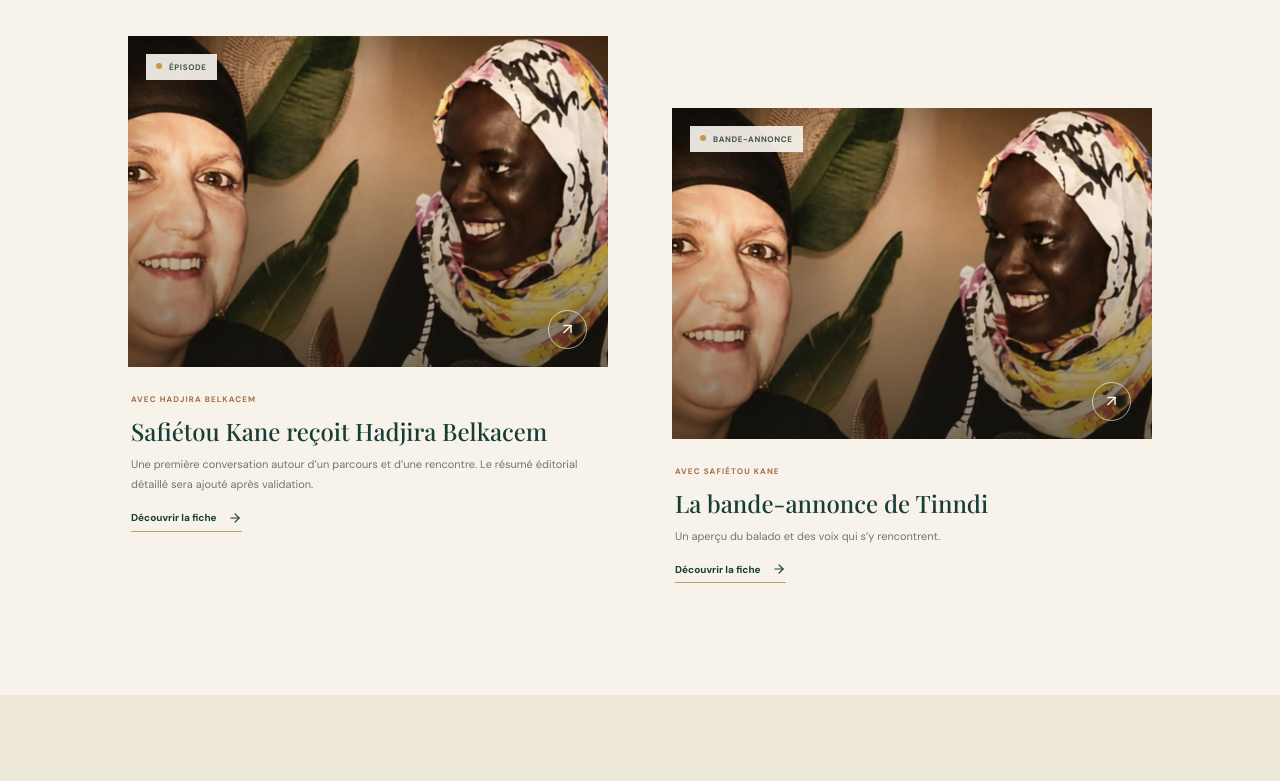
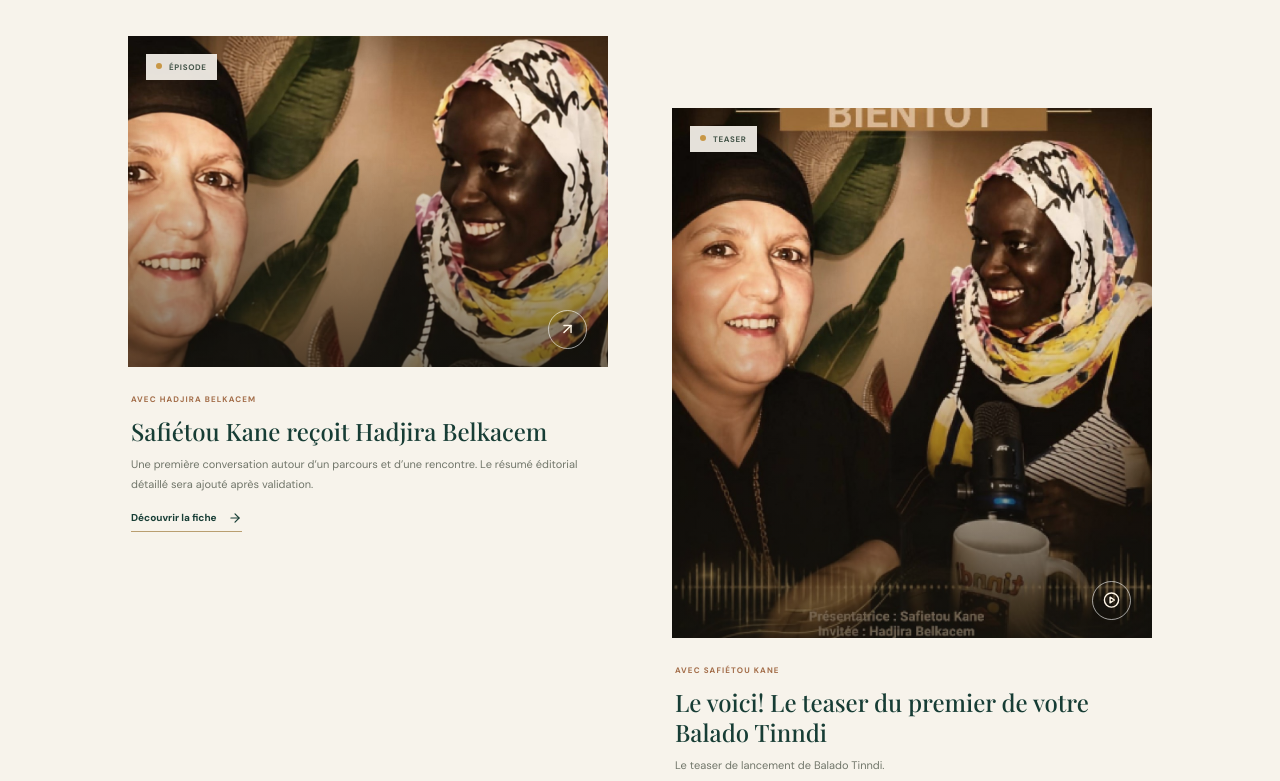
Before and after one commit to Konzopro7/Balado_tinndi, a React (Vite) app: page / in a window 1280 px wide. Shown: the part 2039-2820 px from the top of the page. Built offline with nearby package versions, Linux system fonts and the light colour scheme.

Commit message:
Add Balado Tinndi YouTube teaser

```diff
--- a/src/data/site.ts
+++ b/src/data/site.ts
@@ -2,7 +2,7 @@ export type Episode = {
   slug: string;
   title: string;
   guest: string;
-  kind: "Épisode" | "Bande-annonce";
+  kind: "Épisode" | "Teaser";
   summary: string;
   image: string;
   videoUrl?: string;
@@ -56,11 +56,12 @@ export const episodes: Episode[] = [
   },
   {
     slug: "bande-annonce",
-    title: "La bande-annonce de Tinndi",
+    title: "Le voici! Le teaser du premier de votre Balado Tinndi",
     guest: "Safiétou Kane",
-    kind: "Bande-annonce",
-    summary: "Un aperçu du balado et des voix qui s’y rencontrent.",
-    image: imageUrl("episode-hajira.jpg"),
+    kind: "Teaser",
+    summary: "Le teaser de lancement de Balado Tinndi.",
+    image: imageUrl("teaser-tinndi.jpg"),
+    videoUrl: "https://youtu.be/OHH-kr6MnFA",
   },
 ];
 
--- a/src/main.tsx
+++ b/src/main.tsx
@@ -109,7 +109,7 @@ function App() {
       if (e.key === "Escape") closeModal();
       if (e.key === "Tab") {
         const nodes = document.querySelectorAll<HTMLElement>(
-          ".modal-dialog button, .modal-dialog a, .modal-dialog video[controls]",
+          ".modal-dialog button, .modal-dialog a, .modal-dialog video[controls], .modal-dialog iframe",
         );
         const first = nodes[0],
           last = nodes[nodes.length - 1];
@@ -141,7 +141,9 @@ function App() {
       episodes.filter(
         (item) =>
           filter !== "Expressions en pulaar" &&
-          (filter === "Tout" || item.kind === filter) &&
+          (filter === "Tout" ||
+            item.kind === filter ||
+            (filter === "Teasers" && item.kind === "Teaser")) &&
           `${item.title} ${item.guest} ${item.summary}`
             .toLowerCase()
             .includes(search.toLowerCase()),
@@ -593,13 +595,19 @@ function EpisodeCard({
       className={`episode-card reveal ${index ? "episode-card-offset" : ""}`}
     >
       <button
-        className="episode-image"
+        className={`episode-image ${item.kind === "Teaser" ? "episode-image-portrait" : ""}`}
         onClick={() =>
           item.videoUrl ? onOpen() : navigate(`/episodes/${item.slug}`)
         }
         aria-label={`Voir ${item.title}`}
       >
-        <img src={item.image} alt="" loading="lazy" />
+        <img
+          src={item.image}
+          alt={
+            item.kind === "Teaser" ? "Visuel du teaser de Balado Tinndi" : ""
+          }
+          loading="lazy"
+        />
         <span className="episode-tag">
           <i />
           {item.kind}
@@ -757,8 +765,8 @@ function Library({
 }) {
   const isVideos = page === "/videos";
   const filters = isVideos
-    ? ["Tout", "Épisode", "Bande-annonce", "Expressions en pulaar"]
-    : ["Tout", "Épisode", "Bande-annonce"];
+    ? ["Tout", "Épisode", "Teasers", "Expressions en pulaar"]
+    : ["Tout", "Épisode", "Teasers"];
   return (
     <section className="library-page section-pad">
       <div className="library-heading reveal">
@@ -1187,6 +1195,7 @@ function VideoModal({
   close: () => void;
   closeRef: React.RefObject<HTMLButtonElement | null>;
 }) {
+  const embedUrl = item.videoUrl ? getYoutubeEmbedUrl(item.videoUrl) : null;
   return (
     <div
       className="modal-backdrop"
@@ -1210,7 +1219,15 @@ function VideoModal({
           <X />
         </button>
         <div className="modal-video">
-          {item.videoUrl ? (
+          {embedUrl ? (
+            <iframe
+              src={embedUrl}
+              title={item.title}
+              allow="accelerometer; autoplay; clipboard-write; encrypted-media; gyroscope; picture-in-picture; web-share"
+              referrerPolicy="strict-origin-when-cross-origin"
+              allowFullScreen
+            />
+          ) : item.videoUrl ? (
             <video
               src={item.videoUrl}
               controls
@@ -1235,6 +1252,25 @@ function VideoModal({
   );
 }
 
+function getYoutubeEmbedUrl(url: string) {
+  try {
+    const parsed = new URL(url);
+    const host = parsed.hostname.replace(/^www\./, "");
+    let videoId: string | null = null;
+    if (host === "youtu.be") videoId = parsed.pathname.slice(1);
+    if (host === "youtube.com" || host === "m.youtube.com") {
+      videoId = parsed.searchParams.get("v");
+      if (!videoId && parsed.pathname.startsWith("/shorts/")) {
+        videoId = parsed.pathname.split("/")[2] ?? null;
+      }
+    }
+    if (!videoId || !/^[\w-]{11}$/.test(videoId)) return null;
+    return `https://www.youtube-nocookie.com/embed/${videoId}?autoplay=1&rel=0`;
+  } catch {
+    return null;
+  }
+}
+
 createRoot(document.getElementById("root")!).render(
   <React.StrictMode>
     <App />
--- a/src/styles.css
+++ b/src/styles.css
@@ -627,6 +627,10 @@ a {
   background: #39331e;
   text-align: left;
 }
+.episode-image-portrait {
+  aspect-ratio: 0.66;
+  max-height: 530px;
+}
 .episode-image img {
   width: 100%;
   height: 100%;
@@ -1440,6 +1444,11 @@ a {
   height: 100%;
   object-fit: contain;
 }
+.modal-video iframe {
+  width: 100%;
+  height: 100%;
+  border: 0;
+}
 .video-pending {
   display: flex;
   flex-direction: column;
@@ -1808,6 +1817,10 @@ a {
   .episode-image {
     aspect-ratio: 1.24;
   }
+  .episode-image-portrait {
+    aspect-ratio: 0.66;
+    max-height: 530px;
+  }
   .episode-card-body h3 {
     font-size: 22px;
   }
```
Also changed, not shown: public/images/teaser-tinndi.jpg (added).
